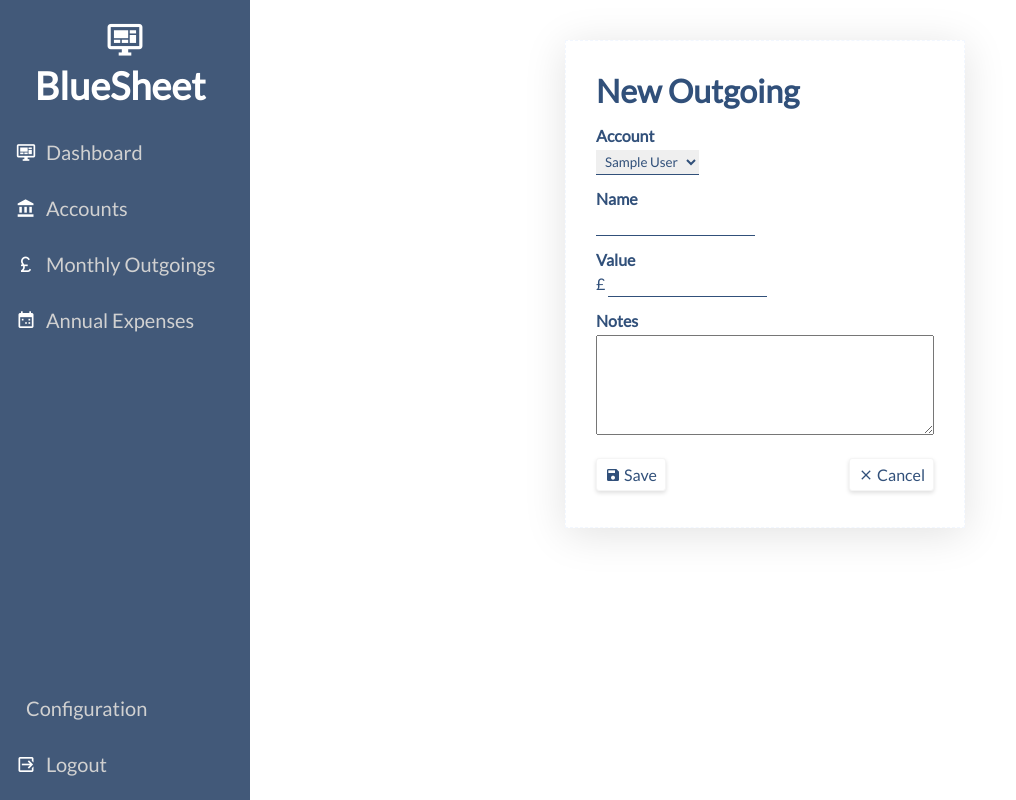
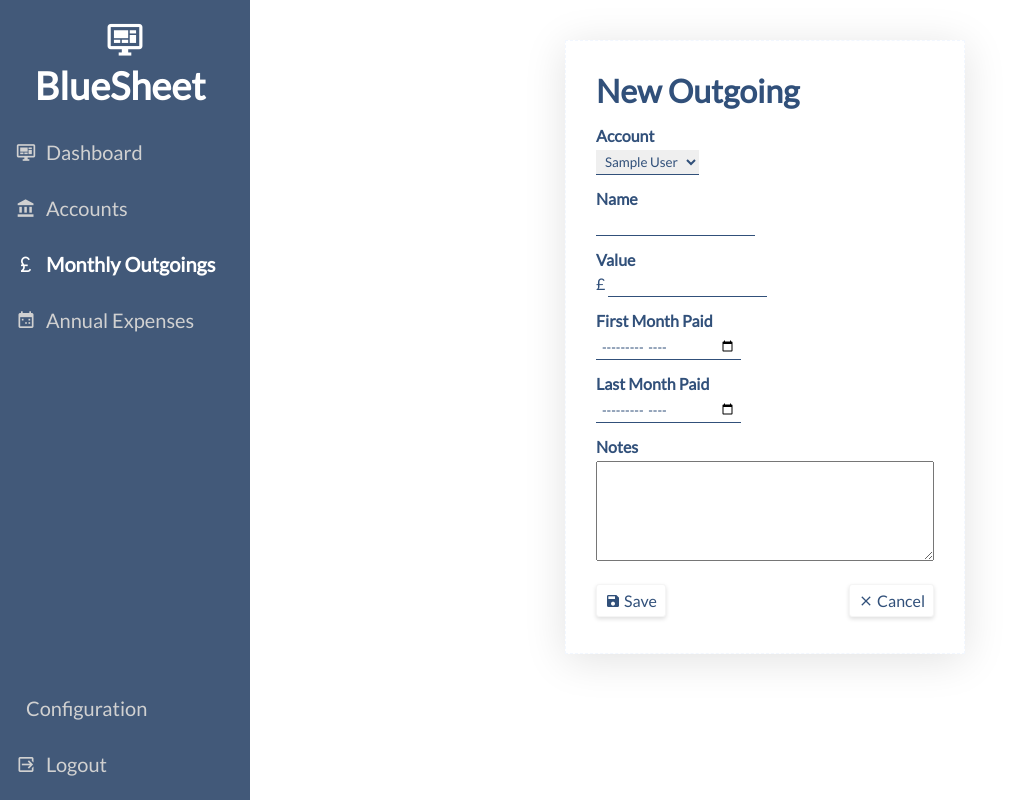
Before and after one commit to dullage/BlueSheet, a Flask app: template templates/new-outgoing.html in a window 1280 px wide. Shown: the whole page, without its empty margins (0-1016 px from the left). Run offline with Flask 2, Linux system fonts and the light colour scheme; the template is opened without the code that fills it: values that come from a table or form of the project are taken from there, others are empty; tables that the repository leaves empty hold one stand-in row (values such as "Sample post"); some libraries are stand-ins or nearby versions.

Commit message:
Added Optional Start and End  Dates to Outgoings

```diff
--- a/helpers.py
+++ b/helpers.py
@@ -238,4 +238,21 @@ def spending_money_savings_target_balance(
     return target_balance
 
 
-# weekly_spending_money_savings(4, 65, calculation_date=date(2019, 3, 28), debug=True)  # noqa
+# spending_money_savings_target_balance(4, 65, calculation_date=date(2019, 1, 5), debug=True)  # noqa
+
+def month_input_to_date(month_input, set_to_last_day=False):
+    if month_input is None:
+        return None
+    elif set_to_last_day is False:
+        return datetime.strptime(month_input, "%Y-%m").date()
+    else:
+        return last_day_of_month(
+            datetime.strptime(month_input, "%Y-%m").date()
+        )
+
+
+def date_to_month_input(date_obj):
+    if date_obj is None:
+        return None
+    else:
+        return date_obj.strftime("%Y-%m")
--- a/main.py
+++ b/main.py
@@ -4,8 +4,10 @@ from flask import Flask, render_template, request, redirect, url_for, \
 from flask_sqlalchemy import SQLAlchemy
 from helpers import empty_strings_to_none, demo_starling_account, \
     months, next_month, current_month_num, \
-    spending_money_savings_target_balance
-from datetime import datetime, timedelta
+    spending_money_savings_target_balance, month_input_to_date, \
+    date_to_month_input
+from datetime import datetime, date
+from dateutil.relativedelta import relativedelta
 from os import environ, urandom
 from starlingbank import StarlingAccount
 
@@ -106,7 +108,9 @@ class User(db.Model):
         if 'last_activity' not in session:
             return True
         if datetime.strptime(session['last_activity'], '%Y-%m-%d %H:%M:%S') \
-                < (datetime.now() - timedelta(minutes=LOGIN_TIMEOUT_MINUTES)):
+                < (datetime.now() - relativedelta(
+                    minutes=LOGIN_TIMEOUT_MINUTES
+                )):
             return True
         else:
             session['last_activity'] = \
@@ -122,12 +126,12 @@ class User(db.Model):
         else:
             return False
 
-    @property
-    def total_outgoings(self):
+    def total_outgoings(self, month_offset=0):
         """The total value of all of the users monthly outgoings."""
         total_outgoings = 0
         for outgoing in self.outgoings:
-            total_outgoings = total_outgoings + outgoing.value
+            if outgoing.is_current(month_offset=month_offset):
+                total_outgoings = total_outgoings + outgoing.value
         return total_outgoings
 
     @property
@@ -267,6 +271,14 @@ class Account(db.Model):
         self.name = name
         self.notes = notes
 
+    def total_outgoings(self, month_offset=0):
+        """The total value of the accounts monthly outgoings."""
+        total_outgoings = 0
+        for outgoing in self.outgoings:
+            if outgoing.is_current(month_offset=month_offset):
+                total_outgoings = total_outgoings + outgoing.value
+        return total_outgoings
+
 
 class Outgoing(db.Model):
     __tablename__ = "outgoing"
@@ -280,14 +292,112 @@ class Outgoing(db.Model):
         db.ForeignKey('account.id'),
         nullable=False
     )
+    start_month = db.Column(db.Date)
+    end_month = db.Column(db.Date)
     notes = db.Column(db.String(8000))
 
-    def __init__(self, user_id, name, value, account_id, notes=None):
+    def __init__(self, user_id, name, value, account_id, start_month=None,
+                 end_month=None, notes=None):
         self.user_id = user_id
         self.name = name
         self.value = value
         self.account_id = account_id
+        self.start_month = start_month
+        self.end_month = end_month
         self.notes = notes
+
+    @property
+    def start_month_input_string(self):
+        return date_to_month_input(self.start_month)
+
+    @property
+    def end_month_input_string(self):
+        return date_to_month_input(self.end_month)
+
+    @property
+    def start_month_friendly(self):
+        if self.start_month is None:
+            return ""
+        else:
+            return self.start_month.strftime("%B %Y")
+
+    @property
+    def end_month_friendly(self):
+        if self.end_month is None:
+            return ""
+        else:
+            return self.end_month.strftime("%B %Y")
+
+    def is_future(self, month_offset=0):
+        if self.start_month is None:
+            return False
+
+        comparison_date = date.today() + relativedelta(months=month_offset)
+
+        if self.start_month > comparison_date:
+            return True
+        else:
+            return False
+
+    def is_historic(self, month_offset=0):
+        if self.end_month is None:
+            return False
+
+        comparison_date = date.today() + relativedelta(months=month_offset)
+
+        if self.end_month < comparison_date:
+            return True
+        else:
+            return False
+
+    def is_current(self, month_offset=0):
+        if self.is_historic(month_offset=month_offset) \
+           or self.is_future(month_offset=month_offset):
+            return False
+        else:
+            return True
+
+    @property
+    def is_dated(self):
+        if self.start_month is not None or self.end_month is not None:
+            return True
+        else:
+            return False
+
+    @property
+    def date_tooltip(self):
+        if not self.is_dated:
+            return ""
+
+        today = date.today()
+
+        # Start
+        if self.start_month is None:
+            start = ""
+        elif self.start_month > today:
+            start = "Starts"
+        else:
+            start = "Started"
+
+        # End
+        if self.end_month is None:
+            end = ""
+        elif self.end_month >= today:
+            end = "Ends"
+        else:
+            end = "Ended"
+
+        if self.start_month is not None and self.end_month is not None:
+            # Start and End Months
+            return f"\
+{start} {self.start_month_friendly}\n\
+{end} {self.end_month_friendly}\n"
+        elif self.start_month is not None:
+            # Start Month Only
+            return f"{start} {self.start_month_friendly}"
+        else:
+            # End Month Only
+            return f"{end} {self.end_month_friendly}"
 
 
 class AnnualExpense(db.Model):
@@ -643,7 +753,8 @@ def outgoings():
 
     return render_template(
         'outgoings.html',
-        user=user
+        user=user,
+        todays_date=date.today()
     )
 
 
@@ -677,7 +788,12 @@ def new_outgoing_handler():
         form_data['name'],
         form_data['value'],
         form_data['account_id'],
-        form_data['notes']
+        start_month=month_input_to_date(form_data['start_month']),
+        end_month=month_input_to_date(
+            form_data['end_month'],
+            set_to_last_day=True
+        ),
+        notes=form_data['notes']
     ))
     db.session.commit()
 
@@ -716,6 +832,9 @@ def edit_outgoing_handler(outgoing_id):
     outgoing.account_id = form_data['account_id']
     outgoing.name = form_data['name']
     outgoing.value = form_data['value']
+    outgoing.start_month = month_input_to_date(form_data['start_month'])
+    outgoing.end_month = \
+        month_input_to_date(form_data['end_month'], set_to_last_day=True)
     outgoing.notes = form_data['notes']
 
     db.session.commit()
--- a/static/style.css
+++ b/static/style.css
@@ -225,6 +225,10 @@ button:hover, .button:hover{
     float: right;
 }
 
+.color-inherit {
+    color: inherit;
+}
+
 h1 {
     margin: 0px 0px 16px 0px;
 }
@@ -235,7 +239,7 @@ h2 {
 
 p {
     margin: 0px 0px 16px 0px;
-    color: gray;
+    color: grey;
 }
 
 table {
@@ -268,6 +272,10 @@ td.stretch { /* To be used on 1 or more columns to define which one(s) stretch.
 
 .annual-expense-outgoing td {
     color: rgb(153, 27, 153);
+}
+
+.future-historic-row td {
+    color: lightgray;
 }
 
 input, select {
@@ -325,7 +333,6 @@ textarea {
 }
 
 .navbar .mdi {
-    color: white;
     margin: 0 10px 0 0;
 }
 
--- a/templates/accounts.html
+++ b/templates/accounts.html
@@ -14,12 +14,12 @@
           <td class="stretch"></td>
           <td>
             <a href="{{ url_for('edit_account', account_id=account.id) }}" title="Edit">
-                <span class="mdi mdi-pencil"></span>
+                <span class="mdi mdi-pencil color-inherit"></span>
             </a>
           </td>
           <td class="hide-on-mobile">
             <a href="{{ url_for('delete_account_handler', account_id=account.id) }}" title="Delete">
-                <span class="mdi mdi-delete"></span>
+                <span class="mdi mdi-delete color-inherit"></span>
             </a>
           </td>
       </tr>
--- a/templates/annual-expenses.html
+++ b/templates/annual-expenses.html
@@ -1,5 +1,5 @@
 {% extends "base.html" %}
-{% set page = 'annual_expenses' %}
+{% set page = 'annual-expenses' %}
 {% block content %}
 
 
@@ -20,12 +20,12 @@
             <td class="stretch hide-on-mobile">{{ annual_expense.notes if annual_expense.notes }}</td>
             <td>
               <a href="{{ url_for('edit_annual_expense', annual_expense_id=annual_expense.id) }}" title="Edit">
-                <span class="mdi mdi-pencil"></span>
+                <span class="mdi mdi-pencil color-inherit"></span>
               </a>
             </td>
             <td class="hide-on-mobile">
               <a href="{{ url_for('delete_annual_expense_handler', annual_expense_id=annual_expense.id) }}" title="Delete">
-                <span class="mdi mdi-delete"></span>
+                <span class="mdi mdi-delete color-inherit"></span>
               </a>
             </td>
           </tr>
--- a/templates/base.html
+++ b/templates/base.html
@@ -33,35 +33,35 @@
 
   <div class="navbar">
     <ul id="links">
-      <li class="logo hide-on-mobile"><span class="mdi mdi-monitor-dashboard"><br>BlueSheet</span><br></li>
+      <li class="logo hide-on-mobile"><span class="mdi mdi-monitor-dashboard color-inherit"><br>BlueSheet</span><br></li>
       <li><a href="{{ url_for('index') }}" {% if page == 'index' %}class="current-page"{% endif %}>
-          <span class="mdi mdi-monitor-dashboard"></span>Dashboard
+          <span class="mdi mdi-monitor-dashboard color-inherit"></span>Dashboard
       </a></li>
       <li><a href="{{ url_for('accounts') }}" {% if page == 'accounts' %}class="current-page"{% endif %}>
-          <span class="mdi mdi-bank"></span>Accounts
+          <span class="mdi mdi-bank color-inherit"></span>Accounts
       </a></li>
-      <li><a href="{{ url_for('outgoings') }}" {% if page == 'monthly-outgoings' %}class="current-page"{% endif %}>
-          <span class="mdi mdi-currency-gbp"></span>Monthly Outgoings
+      <li><a href="{{ url_for('outgoings') }}" {% if page == 'outgoings' %}class="current-page"{% endif %}>
+          <span class="mdi mdi-currency-gbp color-inherit"></span>Monthly Outgoings
       </a></li>
       <li><a href="{{ url_for('annual_expenses') }}" {% if page == 'annual-expenses' %}class="current-page"{% endif %}>
-        <span class="mdi mdi-calendar-multiselect"></span>Annual Expenses
+        <span class="mdi mdi-calendar-multiselect color-inherit"></span>Annual Expenses
       </a></li>
       <!-- <li><a href="{{ url_for('outgoings') }}" {% if page == 'outgoings' %}class="current-page"{% endif %}>
         <span class="mdi mdi-currency-gbp"></span>Savings & Pension
       </a></li> -->
 
       <li><a href="{{ url_for('configuration', return_page=page) }}" {% if page == 'configuration' %}class="current-page"{% endif %}>
-          <span class="mdi mdi-settings"></span>Configuration
+          <span class="mdi mdi-settings color-inherit"></span>Configuration
         </a></li>
       <li><a href="{{ url_for('logout') }}">
-        <span class="mdi mdi-logout-variant"></span>Logout
+        <span class="mdi mdi-logout-variant color-inherit"></span>Logout
       </a></li>
     </ul>
   </div>
 
   <div class="navbar-banner">
     <a href="#" onclick="toggle_element_by_id('links');"><span class="mdi mdi-menu"></span></a>
-    <span class="mdi mdi-monitor-dashboard"> BlueSheet</span>>
+    <span class="mdi mdi-monitor-dashboard color-inherit"> BlueSheet</span>>
   </div>
 
   <div class="main">
--- a/templates/edit-outgoing.html
+++ b/templates/edit-outgoing.html
@@ -23,6 +23,12 @@
           readonly
         {% endif %}>
 
+    <span class="input-label">First Month Paid</span>
+    <input type="month" name="start_month" value="{{ outgoing.start_month_input_string }}">
+
+    <span class="input-label">Last Month Paid</span>
+    <input type="month" name="end_month" value="{{ outgoing.end_month_input_string }}">
+
     <span class="input-label">Notes</span>
     <textarea name="notes">{{ outgoing.notes if outgoing.notes }}</textarea>
 
--- a/templates/new-outgoing.html
+++ b/templates/new-outgoing.html
@@ -19,6 +19,12 @@
     <span class="input-label">Value</span>
     £ <input type="number" name="value" step="0.01" min="0" required>
 
+    <span class="input-label">First Month Paid</span>
+    <input type="month" name="start_month">
+
+    <span class="input-label">Last Month Paid</span>
+    <input type="month" name="end_month">
+
     <span class="input-label">Notes</span>
     <textarea name="notes"></textarea>
 
```
Also changed, not shown: templates/index.html (+9 -9 lines), templates/outgoings.html (+14 -5 lines).
